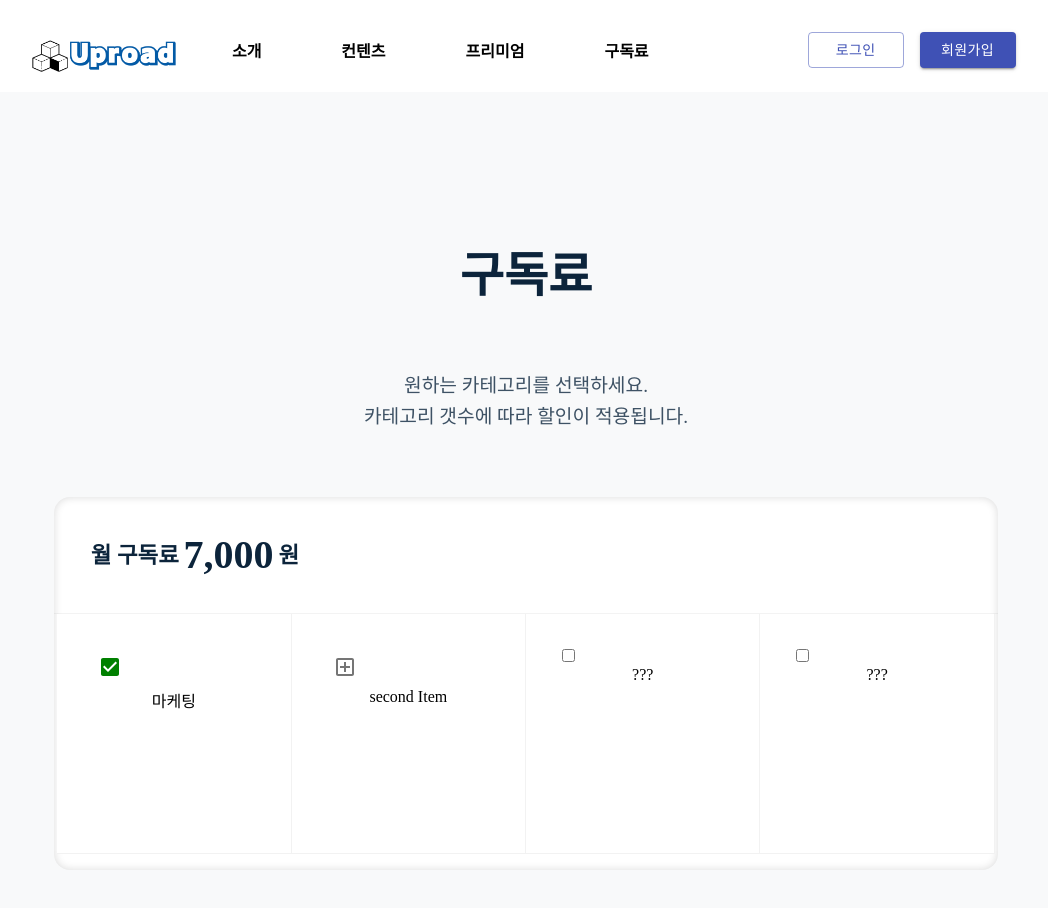
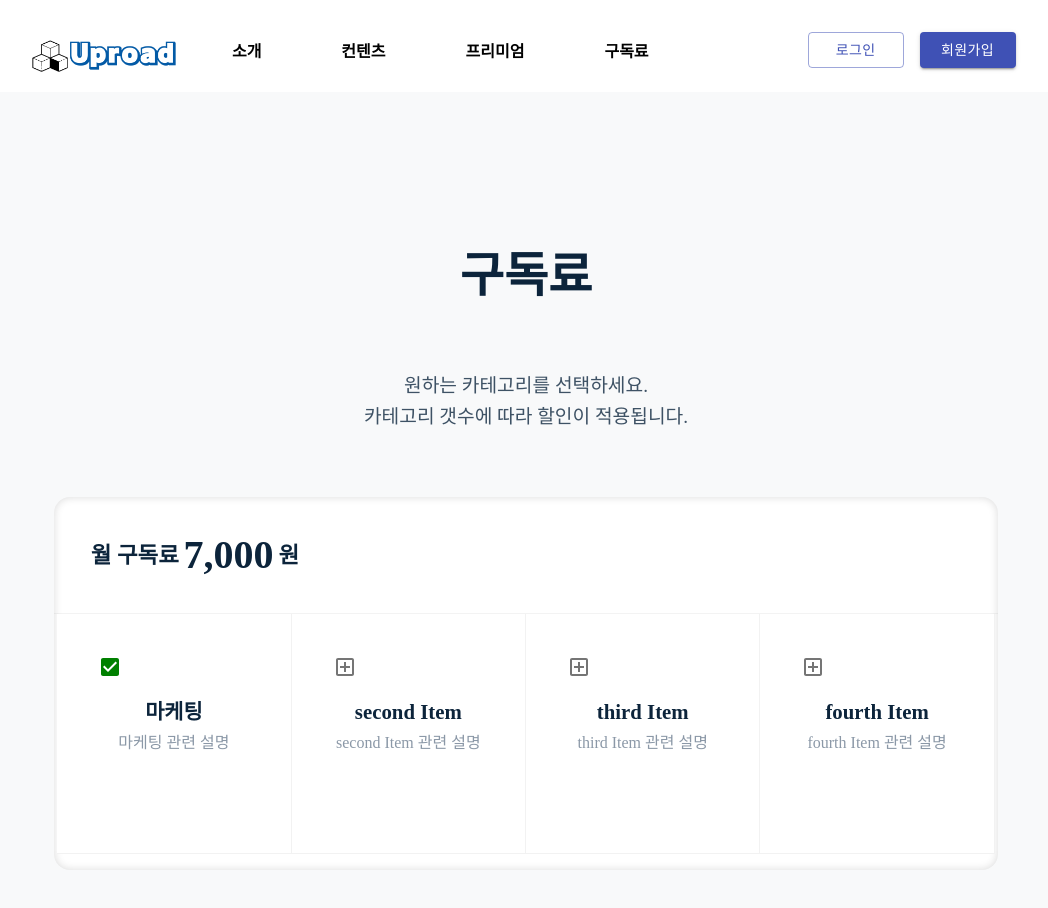
Before and after one commit to pby1360/Uproad, a React (Create React App) app in the folder frontend/: page /price in a window 1280 px wide. Shown: the top 908 px of the page, without its empty margins (114-1162 px from the left). Built offline with nearby package versions, Linux system fonts and the light colour scheme.

Commit message:
#2 구독료 화면 수정 추가

```diff
--- a/frontend/src/pages/Price.js
+++ b/frontend/src/pages/Price.js
@@ -51,8 +51,8 @@ const Price = () => {
                         {/* diabled 속성은 체크기능을 비활성화 시킴 */}
                         <Checkbox defaultChecked disabled className="checkbox-image"/>
                       </section>
-                      <section className="sub_title">마케팅</section>
-
+                      <section className="item-title">마케팅</section>
+                      <section className="item-descrip">마케팅 관련 설명</section>
                     </section>
                   </li>
                   <li className="list-content">
@@ -63,25 +63,26 @@ const Price = () => {
                         {/* onChange 속성은 체크될 때 마다 checkItem 함수를 호출함 */}
                         <Checkbox icon={<AddBoxOutlinedIcon />} name="item2" value="5000" onChange={checkItem} className="checkbox-image"/>
                       </section>
-                      <section className="sub_title">
-                        second Item
-                      </section>
+                      <section className="item-title">second Item</section>
+                      <section className="item-descrip">second Item 관련 설명</section>
                     </section>
                   </li>
                   <li className="list-content">
                     <section className="list-content-padding">
                       <section className="checkbox-background">
-                        <input type="checkbox" id="name2" className="checkbox-image"></input>
+                        <Checkbox icon={<AddBoxOutlinedIcon />} name="item3" value="4000" onChange={checkItem} className="checkbox-image"/>
                       </section>
-                      <section className="sub_title">???</section>
+                      <section className="item-title">third Item</section>
+                      <section className="item-descrip">third Item 관련 설명</section>
                     </section>
                   </li>
                   <li className="list-content">
                     <section className="list-content-padding">
                       <section className="checkbox-background">
-                        <input type="checkbox" id="name3" className="checkbox-image"></input>
+                        <Checkbox icon={<AddBoxOutlinedIcon />} name="item3" value="2000" onChange={checkItem} className="checkbox-image"/>
                       </section>
-                      <section className="sub_title">???</section>
+                      <section className="item-title">fourth Item</section>
+                      <section className="item-descrip">fourth Item 관련 설명</section>
                     </section>
                   </li>
                 </ul>
--- a/frontend/src/styles/Price.scss
+++ b/frontend/src/styles/Price.scss
@@ -141,14 +141,20 @@
       // vertical-align: middle;
       // transition-duration: 0.3s;
     }
-    .sub-title {
-      display: flex;
-      color: #0c243b;
-      font-size: 1.2rem;
+    .item-title {
+      color: rgb(12, 36, 59);
+      font-size: 1.3rem;
       font-weight: 900;
       line-height: 1.3;
-      margin-top: 0.5rem;
-      margin-bottom: 0.5rem;
+      margin-top: 10px;
+      margin-bottom: 6px;
+    }
+    .item-descrip {
+      color: rgb(139, 152, 167);
+      font-size: 1rem;
+      font-weight: 500;
+      line-height: 1.55;
+      margin-bottom: 20px;
     }
   }
 }
```
Lines whose indentation alone changed are shown as unchanged.
